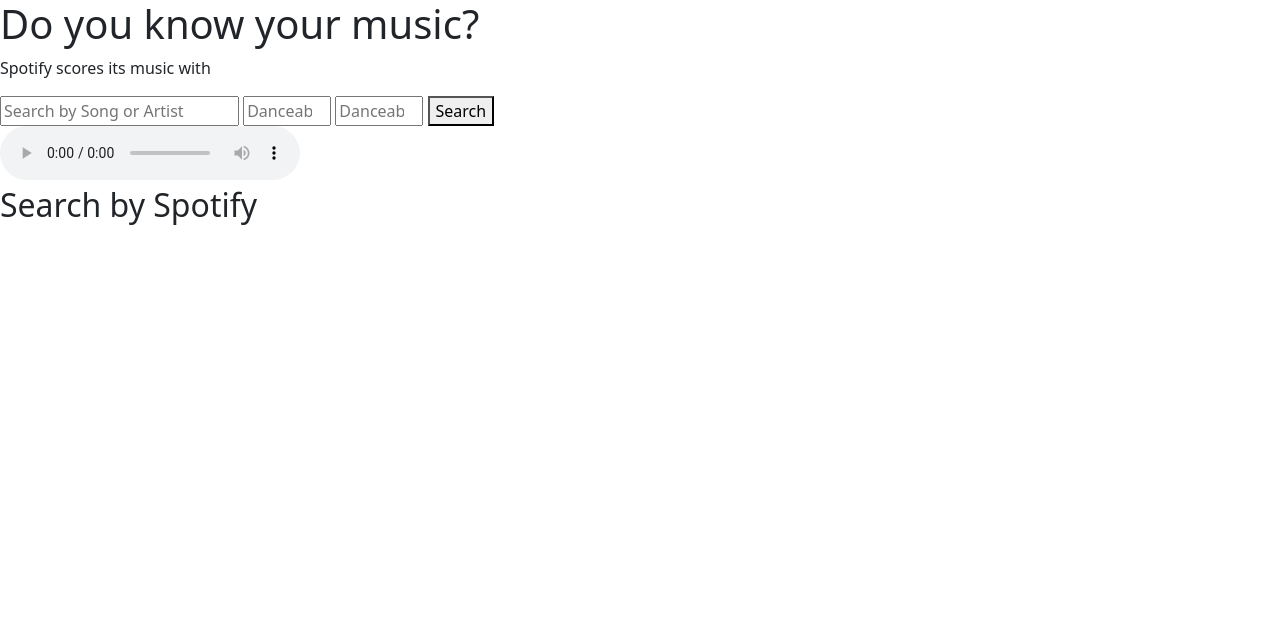
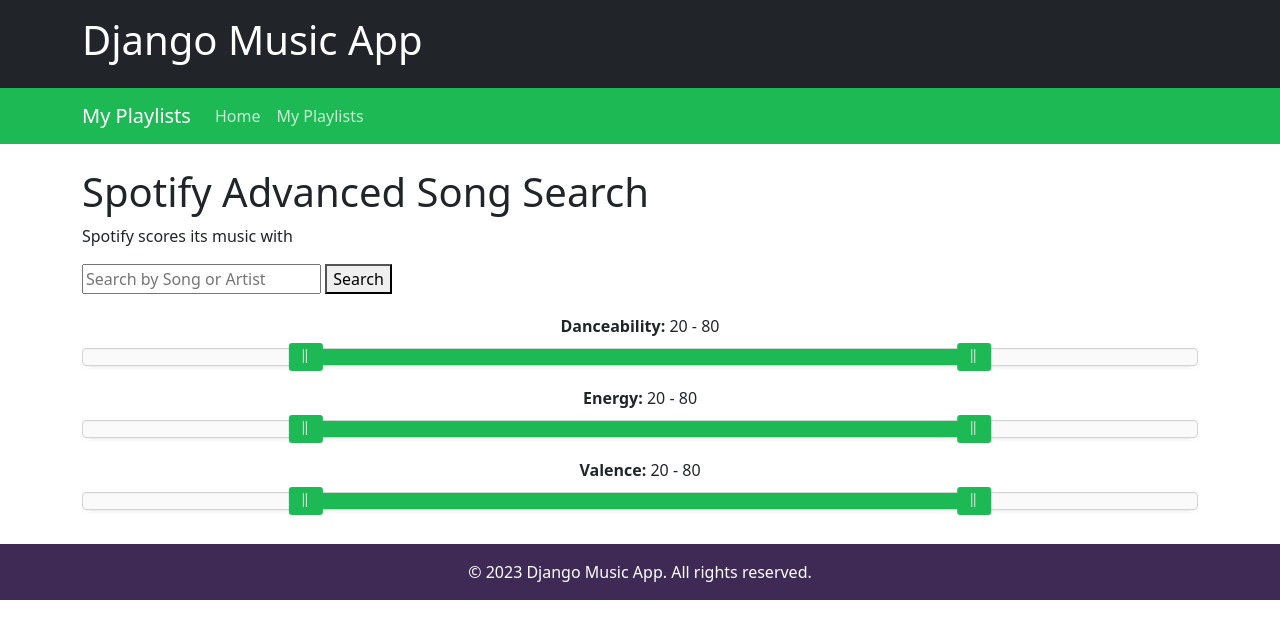
Before and after one commit to Momentum-Team-19/django-music-merrick-vogt, a Django app: page / in a window 1280 px wide. Shown: the top 639 px of the page. Run offline with Django 4.2, Linux system fonts and the light colour scheme; some libraries are stand-ins or nearby versions.

Commit message:
sliders added and formatted. create filter functionality next.

```diff
--- a/django_music/settings.py
+++ b/django_music/settings.py
@@ -121,6 +121,10 @@ USE_TZ = True
 
 STATIC_URL = 'static/'
 
+# STATICFILES_DIRS = [
+#     os.path.join(BASE_DIR, "static"),
+# ]
+
 # Default primary key field type
 # https://docs.djangoproject.com/en/4.2/ref/settings/#default-auto-field
 
--- /dev/null
+++ b/package.json
@@ -0,0 +1,5 @@
+{
+  "dependencies": {
+    "nouislider": "^15.7.1"
+  }
+}
--- /dev/null
+++ b/playlists/static/search/search.css
@@ -0,0 +1,44 @@
+.navbar-dark .navbar-nav .nav-link {
+    color: rgba(255, 255, 255, 0.75); /* Adjust the last value (alpha) to your preference */
+}
+
+
+.noUi-value.noUi-value-horizontal {
+    transform: none;  /* Reset any transformations */
+}
+
+.noUi-handle {
+    background: var(--spotify-green);
+    border: 0;
+    box-shadow: none;
+}
+
+.noUi-connect {
+    background: var(--spotify-green);
+}
+
+.noUi-target {
+    margin: 10px 0;
+}
+
+.slider-values {
+    margin-top: 20px;  /* Adjust this value as needed */
+    text-align: center;
+}
+
+.slider-values .attribute {
+    font-weight: bold;
+}
+
+
+/* Adjustments for the first value */
+.noUi-value.noUi-value-horizontal.noUi-value-lower {
+    margin-left: -10px;  /* Adjust the value as needed */
+    /* top: 30px;  Adjust the value to vertically align the text */
+}
+
+/* Adjustments for the second value */
+.noUi-value.noUi-value-horizontal.noUi-value-upper {
+    margin-right: -10px;  /* Adjust the value as needed */
+    /* top: 30px;  Adjust the value to vertically align the text */
+}
--- /dev/null
+++ b/playlists/static/search/search.js
@@ -0,0 +1,38 @@
+function createSlider(elementId, lowerValueId, upperValueId) {
+    var slider = document.getElementById(elementId);
+
+    // If the slider element is not present, return
+    if (!slider) {
+        return;
+    }
+
+    noUiSlider.create(slider, {
+        start: [20, 80],
+        connect: true,
+        range: {
+            'min': 0,
+            'max': 100
+        }
+    });
+
+    var lowerValue = document.getElementById(lowerValueId);
+    var upperValue = document.getElementById(upperValueId);
+
+    // Function to update the displayed slider values
+    function updateValues() {
+        var values = slider.noUiSlider.get();
+        lowerValue.textContent = Math.round(values[0]);
+        upperValue.textContent = Math.round(values[1]);
+    }
+
+    // Listen for slide event to adjust the value position
+    slider.noUiSlider.on('update', updateValues);
+
+    // Initial value set
+    updateValues();
+}
+
+// Create sliders for Danceability, Energy, and Valence
+createSlider('danceabilitySlider', 'danceabilityLowerValue', 'danceabilityUpperValue');
+createSlider('energySlider', 'energyLowerValue', 'energyUpperValue');
+createSlider('valenceSlider', 'valenceLowerValue', 'valenceUpperValue');
--- a/playlists/templates/search/base.html
+++ b/playlists/templates/search/base.html
@@ -1,27 +1,75 @@
+{% load static %}
 <!DOCTYPE html>
 <html lang="en">
 <head>
     <meta charset="UTF-8">
     <meta name="viewport" content="width=device-width, initial-scale=1.0">
+    <!-- Bootstrap CSS -->
     <link href="https://cdn.jsdelivr.net/npm/bootstrap@5.2.3/dist/css/bootstrap.min.css" rel="stylesheet" integrity="sha384-rbsA2VBKQhggwzxH7pPCaAqO46MgnOM80zW1RWuH61DGLwZJEdK2Kadq2F9CUG65" crossorigin="anonymous">
-    <script src="https://cdn.jsdelivr.net/npm/bootstrap@5.2.3/dist/js/bootstrap.bundle.min.js" integrity="sha384-kenU1KFdBIe4zVF0s0G1M5b4hcpxyD9F7jL+jjXkk+Q2h455rYXK/7HAuoJl+0I4" crossorigin="anonymous" defer></script>
+
+    <link href="https://cdnjs.cloudflare.com/ajax/libs/noUiSlider/15.7.1/nouislider.css" rel="stylesheet">
+
+    <!-- Custom CSS -->
+    <link rel="stylesheet" href="{% static 'search/search.css' %}" />
+
+    <!-- Bootstrap JS -->
+    <script src="https://cdn.jsdelivr.net/npm/bootstrap@5.2.3/dist/js/bootstrap.bundle.min.js" integrity="sha384-kenU1KFdBIe4zVF0s0G1M5b4hcpxyD9F7jL+jjXkk+Q2h455rYXK/7HAuoJl+0I4" crossorigin="anonymous"></script>
+
+    <!-- noUISlider -->
+    <script src="https://cdnjs.cloudflare.com/ajax/libs/noUiSlider/15.7.1/nouislider.min.js" defer></script>
+
+    <!-- Custom JS -->
+    <script src="{% static 'search/search.js' %}" defer></script>
+
     <title>{% block title %}{% endblock %}</title>
+
+    <!-- Spotify colors -->
+    <style>
+        :root {
+            --spotify-green: #1DB954;
+            --dark-purple: #3F2A56;
+        }
+    </style>
 </head>
 <body>
-    <header>
-        <!-- Common header content -->
+    <header class="bg-dark text-white py-3">
+        <div class="container">
+            <h1><a href="{% url 'playlists:home' %}" class="text-white text-decoration-none">Django Music App</a></h1>
+        </div>
     </header>
-    <nav>
-        <!-- Common navigation menu -->
+
+    <nav class="navbar navbar-expand-lg navbar-dark" style="background-color: var(--spotify-green);">
+        <div class="container">
+            <a class="navbar-brand" href="{% url 'playlists:playlist_list' %}">My Playlists</a>
+            <button class="navbar-toggler" type="button" data-toggle="collapse" data-target="#navbarNav" aria-controls="navbarNav" aria-expanded="false" aria-label="Toggle navigation">
+                <span class="navbar-toggler-icon"></span>
+            </button>
+            <div class="collapse navbar-collapse" id="navbarNav">
+                <ul class="navbar-nav ml-auto">
+                    <li class="nav-item">
+                        <a class="nav-link" href="{% url 'playlists:home' %}">Home</a>
+                    </li>
+                    <li class="nav-item">
+                        <a class="nav-link" href="{% url 'playlists:playlist_list' %}">My Playlists</a>
+                    </li>
+                    <!-- Add more nav items here -->
+                </ul>
+            </div>
+        </div>
     </nav>
 
-    <main>
-
-        {% block content %}{% endblock %}
+    <main class="py-4">
+        <div class="container">
+            {% block content %}{% endblock %}
+        </div>
     </main>
 
-    <footer>
-        <!-- Common footer content -->
+
+    <footer class="py-3" style="background-color: var(--dark-purple);">
+        <div class="container">
+            <p class="text-white m-0 text-center">© 2023 Django Music App. All rights reserved.</p>
+        </div>
     </footer>
+
 </body>
 </html>
--- a/playlists/templates/search/index.html
+++ b/playlists/templates/search/index.html
@@ -7,30 +7,37 @@
 
 <div class="center-wrapper">
 
-    <h1>Do you know your music?</h1>
+    <h1>Spotify Advanced Song Search</h1>
     <p id="subtitle">Spotify scores its music with</p>
 
     <form action="{% url 'playlists:search_results' %}" method="get">
         <input type="text" name="query" placeholder="Search by Song or Artist">
-        <input type="number" step="1" name="danceability_min" min="0" max="10" placeholder="Danceability Min">
-        <input type="number" step="1" name="danceability_max" min="0" max="10" placeholder="Danceability Max">
         <button type="submit">Search</button>
     </form>
 
+    <!-- For Danceability -->
+    <div class="slider-values">
+        <span class="attribute">Danceability: </span>
+        <span class="noUi-value-lower" id="danceabilityLowerValue">0</span> -
+        <span class="noUi-value-upper" id="danceabilityUpperValue">100</span>
+    </div>
+    <div id="danceabilitySlider"></div>
 
-    <div id="selectedSongBox"></div>
-    <audio id="audio" controls volume=".3">
-        <source src="">
-        Your browser does not support the audio element.
-    </audio>
-</div>
+    <!-- For Energy -->
+    <div class="slider-values">
+        <span class="attribute">Energy: </span>
+        <span class="noUi-value-lower" id="energyLowerValue">0</span> -
+        <span class="noUi-value-upper" id="energyUpperValue">100</span>
+    </div>
+    <div id="energySlider"></div>
 
-<div id="resultsBox">
+    <!-- For Valence -->
+    <div class="slider-values">
+        <span class="attribute">Valence: </span>
+        <span class="noUi-value-lower" id="valenceLowerValue">0</span> -
+        <span class="noUi-value-upper" id="valenceUpperValue">100</span>
+    </div>
+    <div id="valenceSlider"></div>
 
-    <h2>Search by Spotify</h2>
-    <div id="tracksContainer" class="results-container"></div>
-</div>
-
-<!-- Other scripts and logic you had can be added here -->
 
 {% endblock %}
--- a/playlists/views.py
+++ b/playlists/views.py
@@ -23,6 +23,8 @@ client_credentials_manager = SpotifyClientCredentials(
 
 spotify = spotipy.Spotify(client_credentials_manager=client_credentials_manager)
 
+# use query to search Spotify Api.
+    # danceability filter not implemented yet.
 def search_results_view(request):
     print('Entered a search')
     query = request.GET.get('query')
@@ -38,7 +40,9 @@ def search_results_view(request):
 
     return render(request, 'search/search_results.html', {'tracks': tracks})
 
-
+# save tracks in local db
+# store spotify_id as unique identifier
+# function checks whether the song is already in database.
 def save_tracks_view(request):
     if request.method == "POST":
         # Extracting selected songs and the playlist name from the POST request
@@ -79,6 +83,12 @@ def playlist_list_view(request):
 
 
 def playlist_detail_view(request, playlist_id):
-    # Fetch details of a specific playlist from the database using get_playlist_by_id
-    playlist = get_playlist_by_id(playlist_id)
-    return render(request, 'playlists/playlist_detail.html', {'playlist': playlist})
+    playlist = Playlist.objects.get(pk=playlist_id)  # Fetch the specific playlist
+    songs = playlist.songs.all()  # Fetch songs associated with the playlist
+
+    context = {
+        'playlist': playlist,
+        'songs': songs,
+    }
+
+    return render(request, 'playlists/playlist_detail.html', context)
```
Also changed, not shown: playlists/templates/playlists/playlist_detail.html (+10 -6 lines), playlists/templates/playlists/playlist_list.html (+9 -2 lines), package-lock.json (added).
